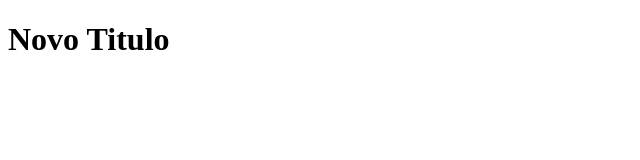
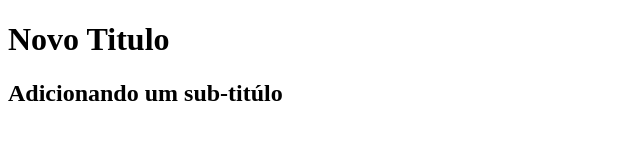
Before and after one commit to mailtoncorrea/teste_jhon, a plain HTML site: page index.html in a window 1280 px wide. Shown: the whole page, without its empty margins (0-640 px from the left). Drawn offline with Linux system fonts and the light colour scheme.

Commit message:
Adicionando um sub titulo

```diff
--- a/index.html
+++ b/index.html
@@ -7,5 +7,6 @@
 </head>
 <body>
     <h1>Novo Titulo</h1>
+    <h2>Adicionando um sub-titúlo</h2>
 </body>
 </html>
```
